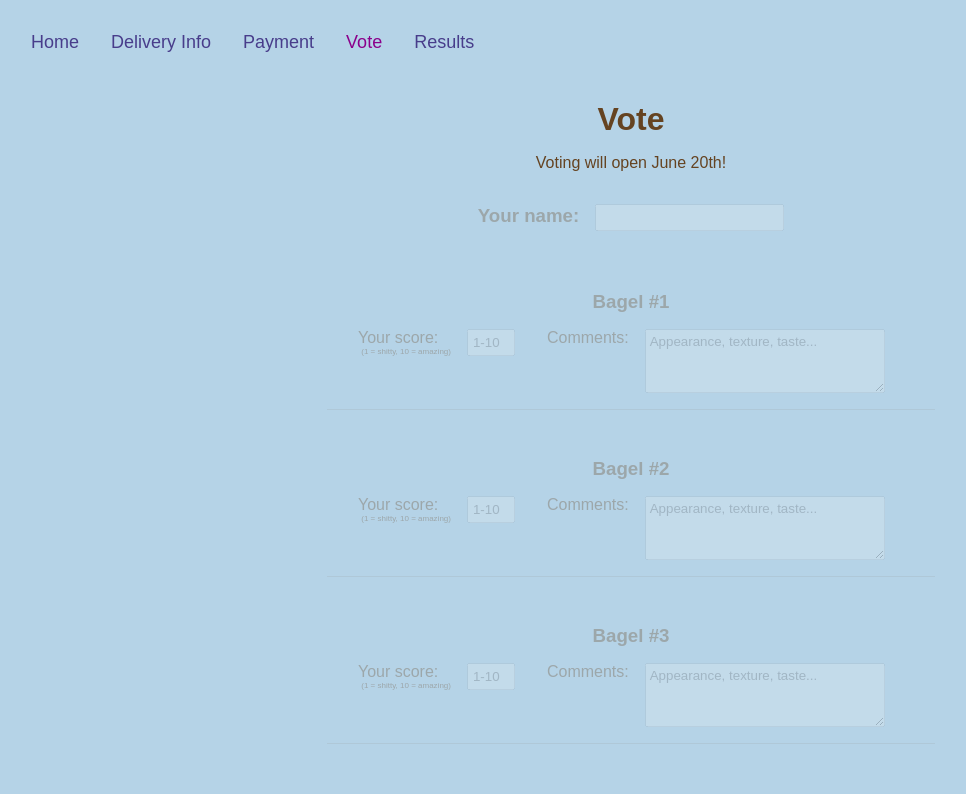
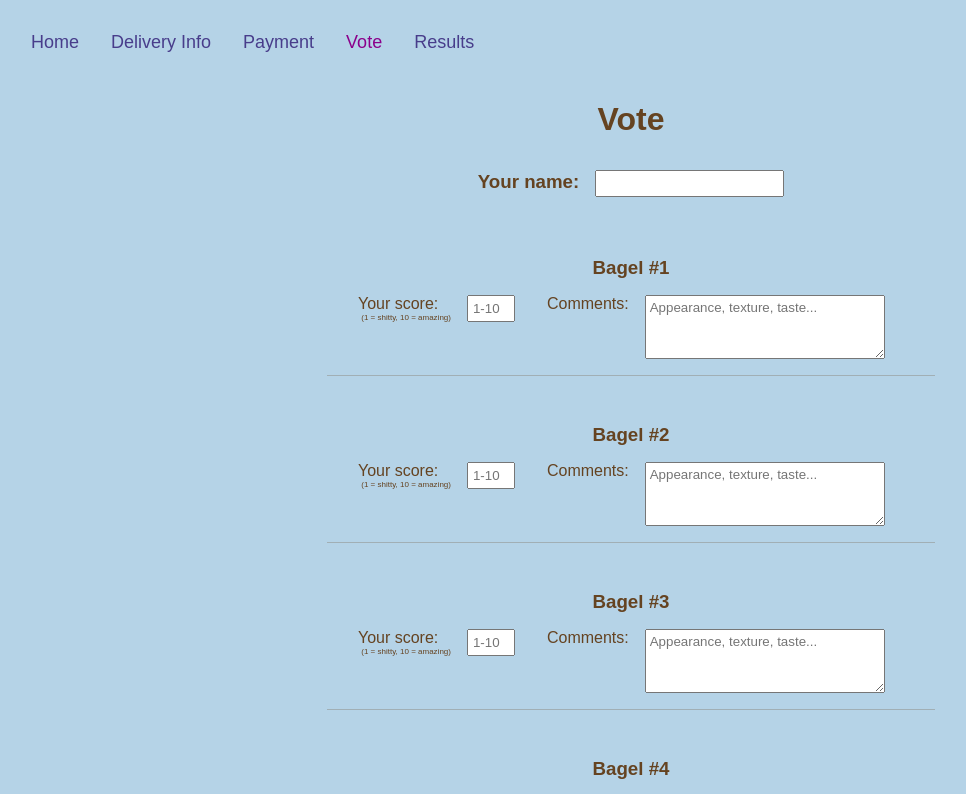
Before and after one commit to dylanbussone/bagel-quest, a Next.js app: page /vote in a window 1280 px wide. Shown: the top 794 px of the page, without its empty margins (9-975 px from the left). Built offline with nearby package versions, Linux system fonts and the light colour scheme; a web font is replaced by a local one.

Commit message:
Enable voting

```diff
--- a/pages/vote.js
+++ b/pages/vote.js
@@ -1,7 +1,8 @@
 import fetch from 'node-fetch';
 import React, { useState } from 'react';
 
-const submitVotes = async ({ username, voteData }) => {
+const submitVotes = async ({ username, voteData, setDisableVote }) => {
+    setDisableVote(true);
     const response = await fetch('/api/vote', {
         method: 'POST',
         body: JSON.stringify({ username, voteData }),
@@ -13,6 +14,7 @@ const submitVotes = async ({ username, voteData }) => {
         document.location.href = '/?success=true';
     } else {
         alert('Error, try again or text Sarah');
+        setDisableVote(false);
     }
 };
 
@@ -41,12 +43,9 @@ export default function Vote() {
         <main className="vote">
             <h1 className="title">Vote</h1>
 
-            <p>Voting will open June 20th!</p>
-
-            <section className="disabled">
+            <section>
                 <h3 style={{ display: 'inline-block' }}>Your name:</h3>
                 <input
-                    disabled /* TODO undo */
                     type="text"
                     value={username}
                     onChange={(e) => {
@@ -65,7 +64,6 @@ export default function Vote() {
                                         <p className="tiny">(1 = shitty, 10 = amazing)</p>
                                     </label>
                                     <input
-                                        disabled /* TODO undo */
                                         type="text"
                                         placeholder="1-10"
                                         value={voteData[bagelId].score || ''}
@@ -81,7 +79,6 @@ export default function Vote() {
                                 <span>
                                     <label>Comments:</label>
                                     <textarea
-                                        disabled /* TODO undo */
                                         value={voteData[bagelId].comment || ''}
                                         placeholder="Appearance, texture, taste..."
                                         onChange={(e) => {
@@ -99,10 +96,8 @@ export default function Vote() {
 
                 <button
                     disabled={disableVote}
-                    disabled /* TODO undo */
                     onClick={() => {
-                        setDisableVote(true);
-                        submitVotes({ username, voteData });
+                        submitVotes({ username, voteData, setDisableVote });
                     }}
                 >
                     Submit
```
